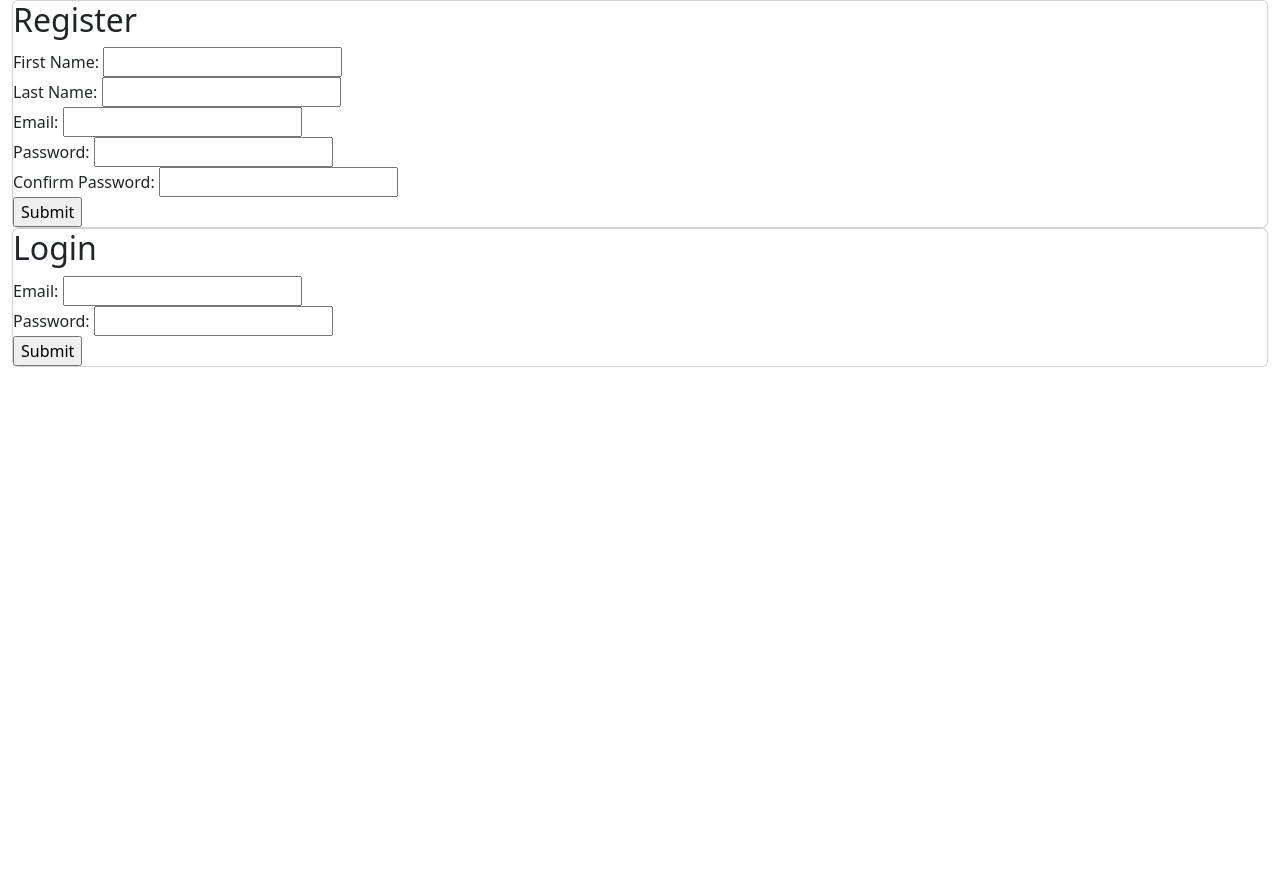
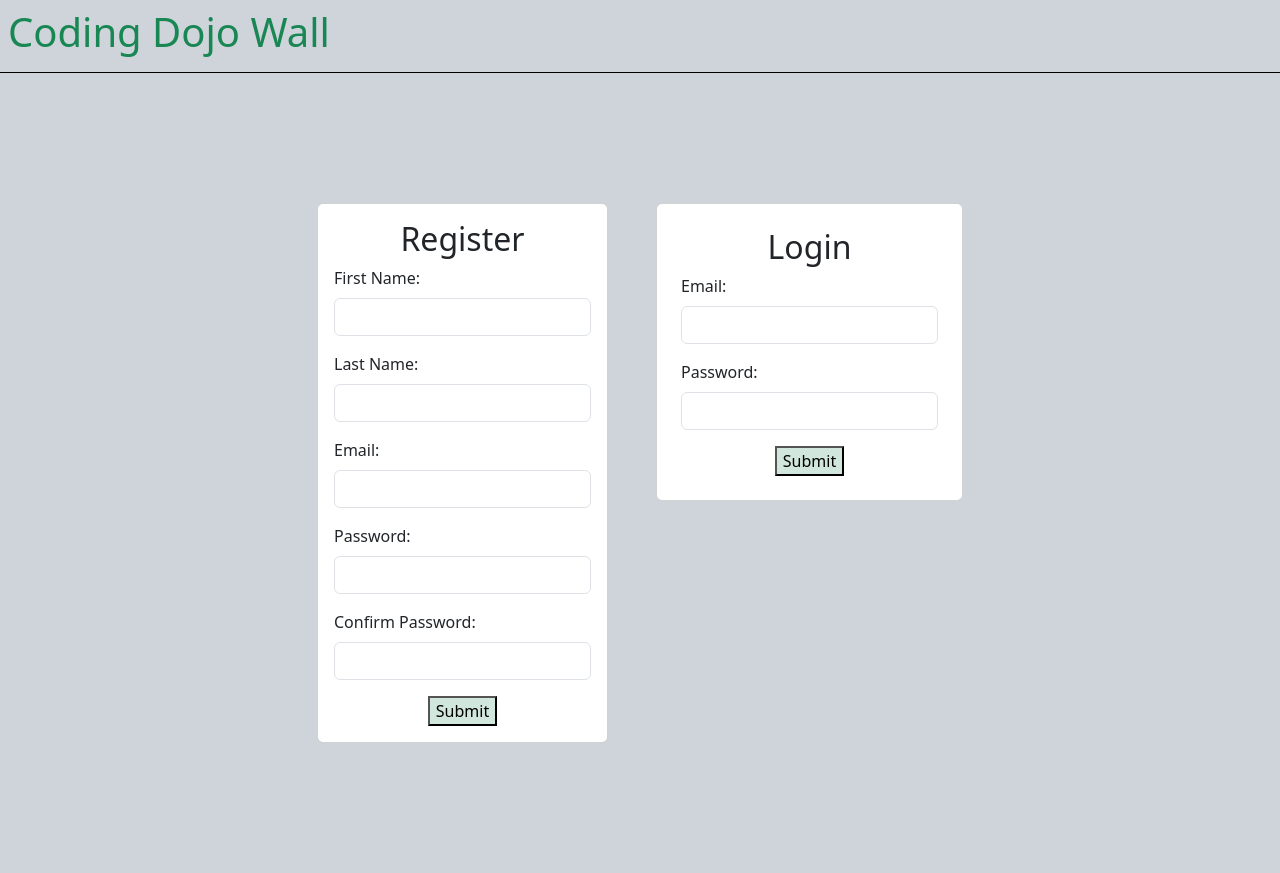
Before and after one commit to Turner-Christian/dojo_wall, a Flask app: page / in a window 1280 px wide. Before the commit the page ends 367 px from the top, so only its background shows below. Run offline with Flask 3, Linux system fonts and the light colour scheme.

Commit message:
style commit

```diff
--- a/flask_app/templates/index.html
+++ b/flask_app/templates/index.html
@@ -8,14 +8,19 @@
     <script src="https://cdn.jsdelivr.net/npm/bootstrap@5.3.0-alpha3/dist/js/bootstrap.bundle.min.js" integrity="sha384-ENjdO4Dr2bkBIFxQpeoTz1HIcje39Wm4jDKdf19U8gI4ddQ3GYNS7NTKfAdVQSZe" crossorigin="anonymous"></script>
     <title>The Wall</title>
 </head>
+<header>
+    <div class="container-fluid border-bottom border-black bg-dark-subtle p-2">
+        <h1 class="text-success">Coding Dojo Wall</h1>
+    </div>
+</header>
 <body>
-    <div class="container-fluid">
-        <div class="parent">
-            <div class="card">
-                <h2>Register</h2>
+    <div class="container-fluid d-flex vh-100 justify-content-center align-items-center bg-dark-subtle">
+        <div class="parent d-flex gap-5">
+            <div class="card p-3">
+                <h2 class="text-center">Register</h2>
                 {% with messages = get_flashed_messages(category_filter=["register"]) %}
                     {% if messages %}
-                        <ul>
+                        <ul class="list-unstyled p-2 rounded bg-danger-subtle">
                             {% for msg in messages %}
                                 <li>{{msg}}</li>
                             {% endfor %}
@@ -24,33 +29,35 @@
                 {% endwith %}
                 <form action="/register" method="post">
                     <div>
-                        <label for="first_name">First Name:</label>
-                        <input type="text" name="first_name">
+                        <label class="form-label" for="first_name">First Name:</label>
+                        <input class="form-control mb-3" type="text" name="first_name">
                     </div>
                     <div>
-                        <label for="last_name">Last Name:</label>
-                        <input type="text" name="last_name">
+                        <label class="form-label" for="last_name">Last Name:</label>
+                        <input class="form-control mb-3" type="text" name="last_name">
                     </div>
                     <div>
-                        <label for="email">Email:</label>
-                        <input type="text" name="email">
+                        <label class="form-label" for="email">Email:</label>
+                        <input class="form-control mb-3" type="text" name="email">
                     </div>
                     <div>
-                        <label for="password">Password:</label>
-                        <input type="password" name="password">
+                        <label class="form-label" for="password">Password:</label>
+                        <input class="form-control mb-3" type="password" name="password">
                     </div>
                     <div>
-                        <label for="confirm_password">Confirm Password:</label>
-                        <input type="password" name="confirm_password">
+                        <label class="form-label" for="confirm_password">Confirm Password:</label>
+                        <input class="form-control mb-3" type="password" name="confirm_password">
                     </div>
-                    <input type="submit" name="submit">
+                    <div class="d-flex justify-content-center">
+                        <input class="bg-success-subtle" type="submit" name="submit">
+                    </div>
                 </form>
             </div>
-            <div class="card">
-                <h2>Login</h2>
+            <div class="card p-4" style="height: fit-content;">
+                <h2 class="text-center">Login</h2>
                 {% with messages = get_flashed_messages(category_filter=["login"]) %}
                     {% if messages %}
-                        <ul>
+                        <ul class="list-unstyled p-2 rounded bg-danger-subtle">
                             {% for msg in messages %}
                                 <li>{{msg}}</li>
                             {% endfor %}
@@ -59,14 +66,16 @@
                 {% endwith %}
                 <form action="/login" method="post">
                     <div>
-                        <label for="email">Email:</label>
-                        <input type="text" name="email">
+                        <label class="form-label" for="email">Email:</label>
+                        <input class="form-control mb-3" type="text" name="email">
                     </div>
                     <div>
-                        <label for="password">Password:</label>
-                        <input type="text" name="password">
+                        <label class="form-label" for="password">Password:</label>
+                        <input class="form-control mb-3" type="password" name="password">
                     </div>
-                    <input type="submit" name="submit">
+                    <div class="d-flex justify-content-center">
+                        <input class="bg-success-subtle" type="submit" name="submit">
+                    </div>
                 </form>
             </div>
         </div>
```
Also changed, not shown: flask_app/templates/wall.html (+9 -4 lines).
